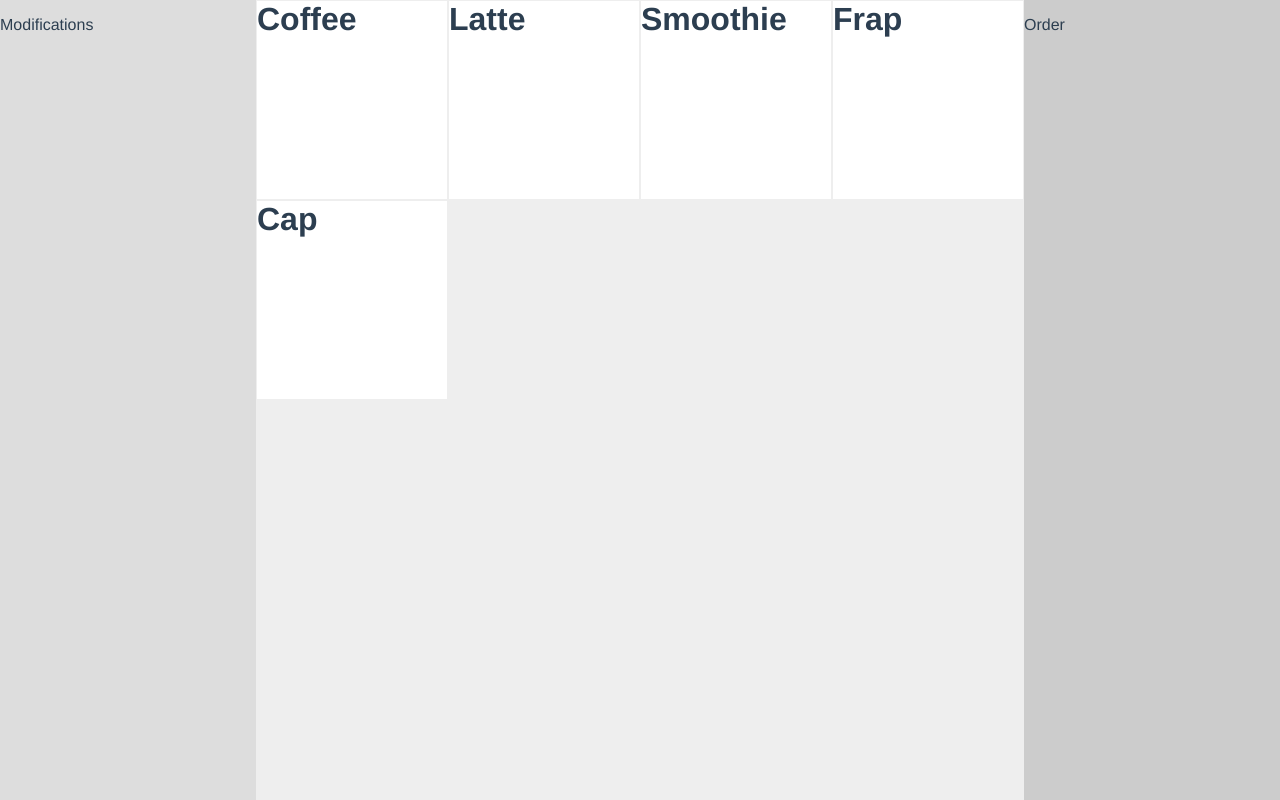
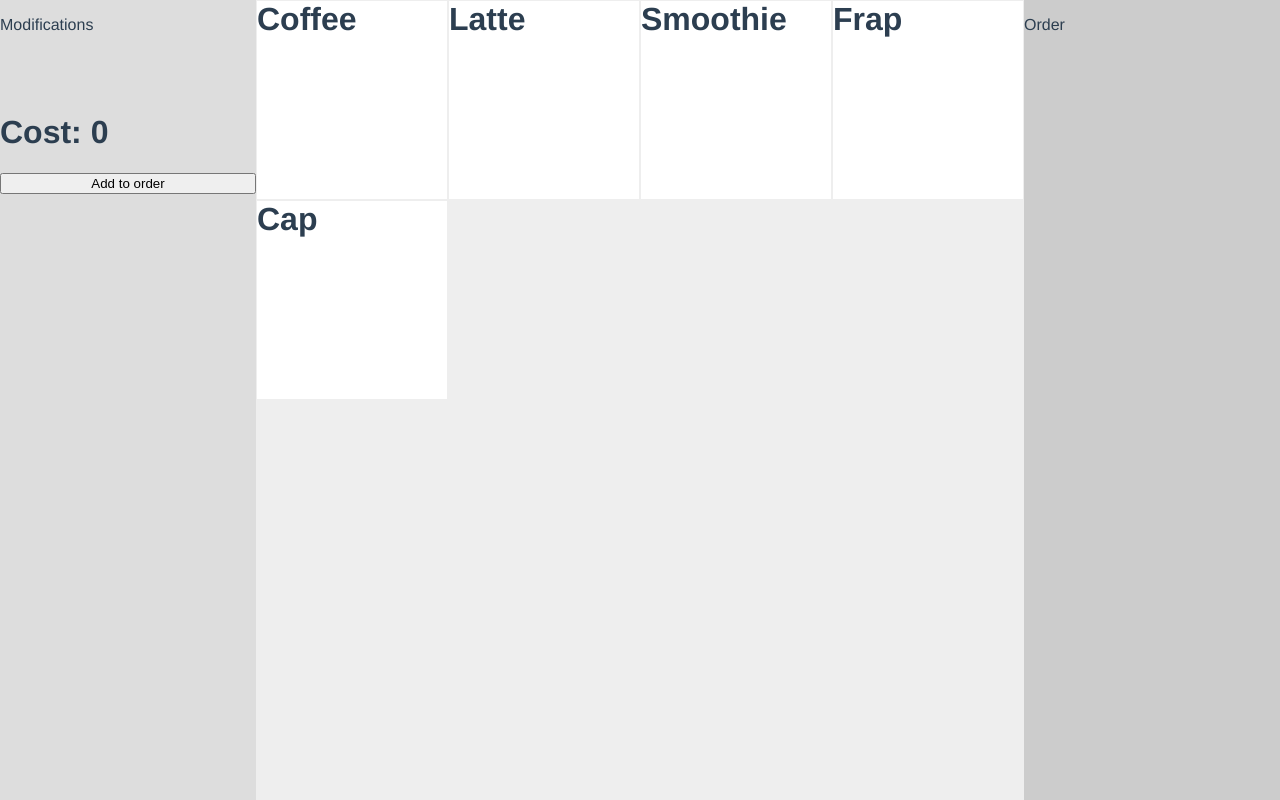
Before and after one commit to tony-h-lee/coffee-pos-client, a Vue app: page /#/ in a window 1280 px wide. Built offline with nearby package versions, Linux system fonts and the light colour scheme.

Commit message:
modifications panel display placeholder cost and button

```diff
--- a/src/components/ModificationItem/ModificationItem.vue
+++ b/src/components/ModificationItem/ModificationItem.vue
@@ -2,7 +2,7 @@
   <div class="item-wrapper"
        v-on:click="toggle"
        v-bind:class="{active: selected}">
-    <h1> {{ item.name }} </h1>
+    <h3> {{ item.name }} </h3>
   </div>
 </template>
 
@@ -20,7 +20,6 @@ export default {
   methods: {
     toggle: function () {
       this.selected = !this.selected
-      console.log(this.selected)
     }
   }
 }
--- a/src/components/Modifications/Modifications.vue
+++ b/src/components/Modifications/Modifications.vue
@@ -1,11 +1,13 @@
 <template>
   <div class="modifications-panel">
     <p> Modifications </p>
-    <p> {{ selected.name }}</p>
+    <h1> {{ selected.name }}</h1>
     <ModificationList
       v-bind:modifications="filterModifications(modifications, selected)"
       v-on:toggleModification="toggleModification">
     </ModificationList>
+    <h1> Cost: {{ cost }}</h1>
+    <button> Add to order </button>
   </div>
 </template>
 
@@ -15,6 +17,11 @@ export default {
   name: 'Modifications',
   components: {
     ModificationList
+  },
+  data () {
+    return {
+      cost: 0
+    }
   },
   props: {
     selected: { type: [Object, Boolean], required: true },
--- a/src/containers/HomeContainer/HomeContainer.vue
+++ b/src/containers/HomeContainer/HomeContainer.vue
@@ -55,7 +55,9 @@ export default {
   },
   methods: {
     loadModifications: function (item) {
+      // Load modifications for this item and reset currently selected modifications
       this.state.selectedItem = item
+      this.state.selectedModifications = []
     },
     toggleModification: function (modification) {
       if (this.state.selectedModifications.indexOf(modification) !== -1) {
@@ -64,7 +66,6 @@ export default {
       } else {
         this.state.selectedModifications = [...this.state.selectedModifications, modification]
       }
-      console.log(this.state.selectedModifications)
     }
   }
 }
```
